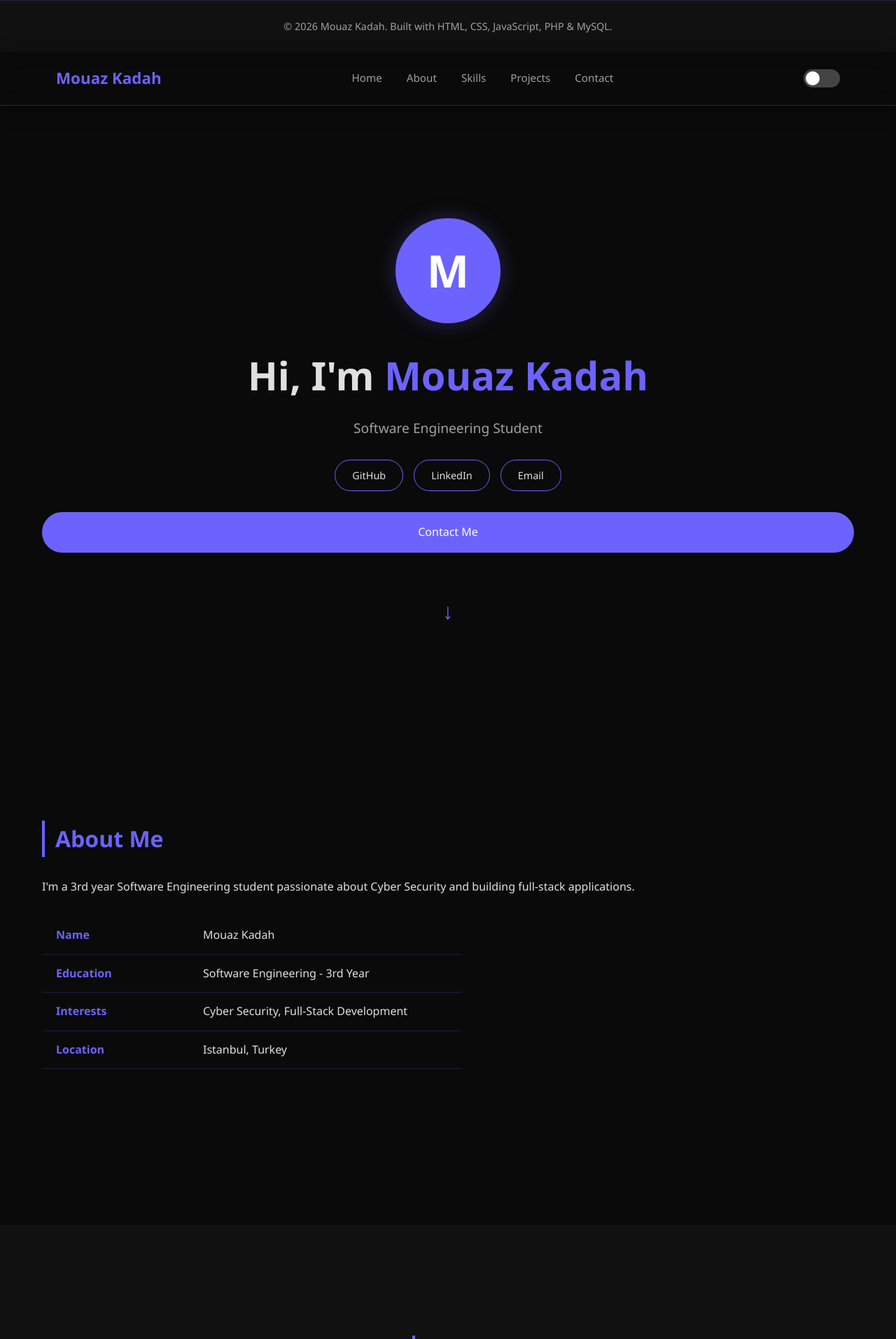
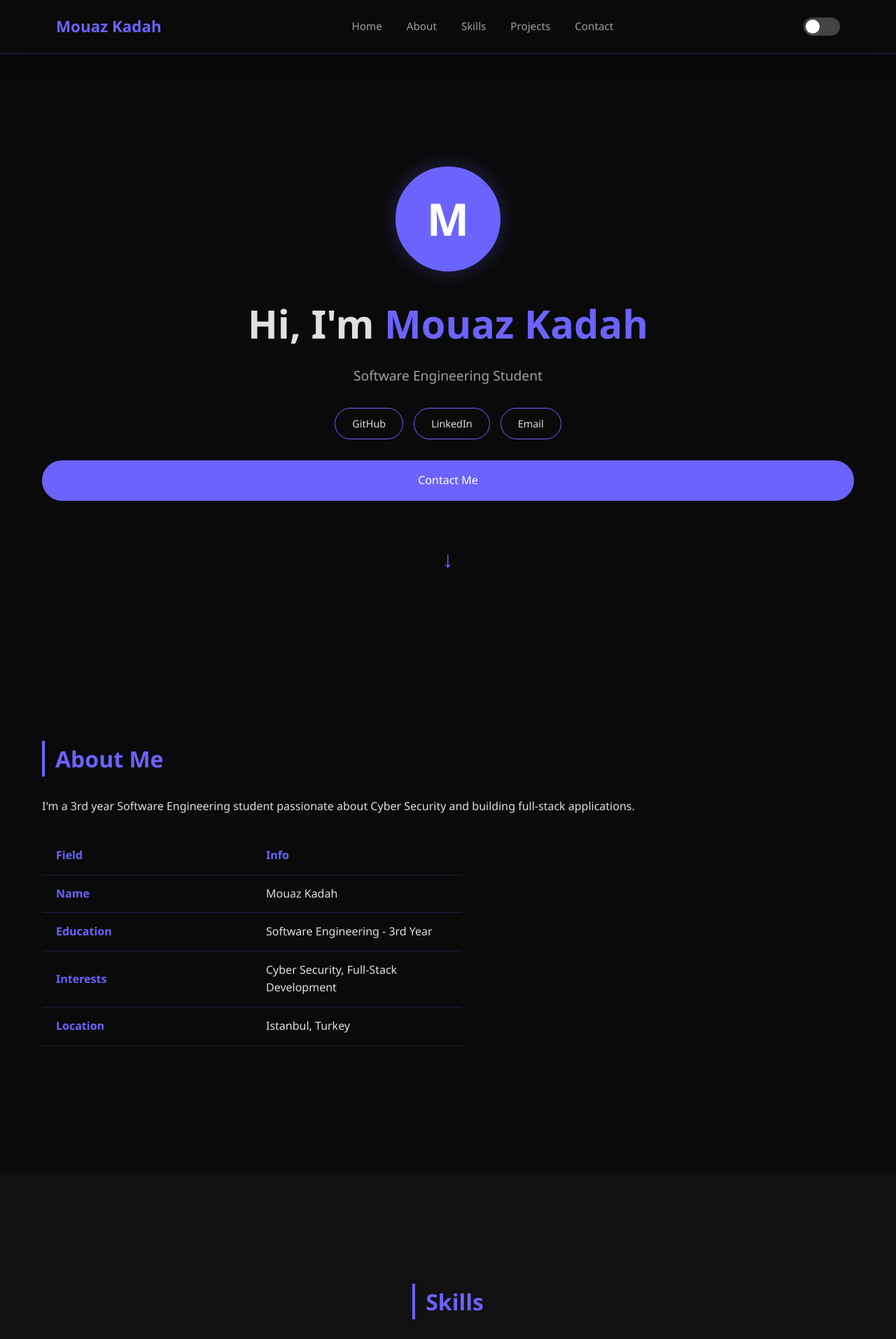
Before and after one commit to mouaz-kadah/portfolio, a PHP site: page / in a window 1280 px wide. Shown: the top 1914 px of the page at 70% size. Run offline with PHP 8.4, Linux system fonts and the light colour scheme; data comes from the database, SQL or seed files in the repository.

Commit message:
Fix HTML structure and improve code quality

```diff
--- a/css/style.css
+++ b/css/style.css
@@ -13,6 +13,9 @@
     margin: 0;
     padding: 0;
     box-sizing: border-box;
+}
+
+html {
     scroll-behavior: smooth;
 }
 
@@ -160,6 +163,7 @@ section h2 {
 
 /* ===== HOME ===== */
 #home {
+    position: relative;
     text-align: center;
     background: var(--bg);
 }
@@ -179,6 +183,7 @@ section h2 {
     margin-bottom: 30px;
 }
 
+/* ===== BUTTON ===== */
 .btn {
     background: var(--primary);
     color: white;
@@ -196,7 +201,101 @@ section h2 {
     color: var(--primary);
 }
 
+/* ===== PROFILE IMAGE ===== */
+.profile-img {
+    width: 150px;
+    height: 150px;
+    border-radius: 50%;
+    background: var(--primary);
+    display: flex;
+    align-items: center;
+    justify-content: center;
+    font-size: 4rem;
+    font-weight: bold;
+    color: white;
+    margin: 0 auto 30px;
+    border: 4px solid var(--primary);
+    box-shadow: 0 0 30px rgba(108, 99, 255, 0.3);
+}
+
+body.light-mode .profile-img {
+    color: var(--bg);
+    box-shadow: 0 0 30px rgba(139, 105, 20, 0.3);
+}
+
+/* ===== SOCIAL LINKS ===== */
+.social-links {
+    display: flex;
+    gap: 15px;
+    justify-content: center;
+    margin-bottom: 30px;
+    flex-wrap: wrap;
+}
+
+.social-btn {
+    background: transparent;
+    color: var(--text);
+    padding: 10px 24px;
+    border-radius: 25px;
+    text-decoration: none;
+    font-size: 0.9rem;
+    border: 1px solid var(--primary);
+    transition: all 0.3s;
+}
+
+.social-btn:hover {
+    background: var(--primary);
+    color: white;
+    transform: translateY(-3px);
+}
+
+/* ===== SCROLL INDICATOR ===== */
+.scroll-indicator {
+    position: absolute;
+    bottom: 40px;
+    left: 50%;
+    transform: translateX(-50%);
+    font-size: 2rem;
+    color: var(--primary);
+    animation: bounce 2s infinite;
+}
+
+@keyframes bounce {
+    0%, 100% { transform: translate(-50%, 0); }
+    50% { transform: translate(-50%, -15px); }
+}
+
+/* ===== ABOUT TABLE ===== */
+.about-table {
+    margin-top: 30px;
+    border-collapse: collapse;
+    max-width: 600px;
+    width: 100%;
+}
+
+.about-table th,
+.about-table td {
+    padding: 14px 20px;
+    text-align: left;
+    border-bottom: 1px solid rgba(108, 99, 255, 0.2);
+}
+
+.about-table th {
+    color: var(--primary);
+    font-weight: 600;
+    width: 35%;
+}
+
+.about-table td {
+    color: var(--text);
+}
+
 /* ===== SKILLS ===== */
+#skills {
+    background: var(--bg2);
+    align-items: center;
+}
+
 .skills-grid {
     display: grid;
     grid-template-columns: repeat(3, 1fr);
@@ -235,11 +334,6 @@ section h2 {
 .skill-card p {
     color: var(--text2);
     font-size: 0.85rem;
-}
-
-#skills {
-    background: var(--bg2);
-    align-items: center;
 }
 
 /* ===== PROJECTS ===== */
@@ -330,6 +424,16 @@ section h2 {
     opacity: 0.8;
 }
 
+/* ===== FOOTER ===== */
+footer {
+    background: var(--bg2);
+    padding: 25px;
+    text-align: center;
+    color: var(--text2);
+    font-size: 0.9rem;
+    border-top: 1px solid rgba(108, 99, 255, 0.2);
+}
+
 /* ===== RESPONSIVE ===== */
 @media (max-width: 768px) {
     .navbar {
@@ -374,103 +478,3 @@ section h2 {
         grid-template-columns: 1fr;
     }
 }
-
-.profile-img {
-    width: 150px;
-    height: 150px;
-    border-radius: 50%;
-    background: var(--primary);
-    display: flex;
-    align-items: center;
-    justify-content: center;
-    font-size: 4rem;
-    font-weight: bold;
-    color: white;
-    margin: 0 auto 30px;
-    border: 4px solid var(--primary);
-    box-shadow: 0 0 30px rgba(108, 99, 255, 0.3);
-}
-
-body.light-mode .profile-img {
-    background: var(--primary);
-    border-color: var(--primary);
-    color: var(--bg);
-    box-shadow: 0 0 30px rgba(139, 105, 20, 0.3);
-}
-
-.about-table {
-    margin-top: 30px;
-    border-collapse: collapse;
-    max-width: 600px;
-    width: 100%;
-}
-
-.about-table th,
-.about-table td {
-    padding: 14px 20px;
-    text-align: left;
-    border-bottom: 1px solid rgba(108, 99, 255, 0.2);
-}
-
-.about-table th {
-    color: var(--primary);
-    font-weight: 600;
-    width: 35%;
-}
-
-.about-table td {
-    color: var(--text);
-}
-
-.social-links {
-    display: flex;
-    gap: 15px;
-    justify-content: center;
-    margin-bottom: 30px;
-    flex-wrap: wrap;
-}
-
-.social-btn {
-    background: transparent;
-    color: var(--text);
-    padding: 10px 24px;
-    border-radius: 25px;
-    text-decoration: none;
-    font-size: 0.9rem;
-    border: 1px solid var(--primary);
-    transition: all 0.3s;
-}
-
-.social-btn:hover {
-    background: var(--primary);
-    color: white;
-    transform: translateY(-3px);
-}
-
-footer {
-    background: var(--bg2);
-    padding: 25px;
-    text-align: center;
-    color: var(--text2);
-    font-size: 0.9rem;
-    border-top: 1px solid rgba(108, 99, 255, 0.2);
-}
-
-.scroll-indicator {
-    position: absolute;
-    bottom: 40px;
-    left: 50%;
-    transform: translateX(-50%);
-    font-size: 2rem;
-    color: var(--primary);
-    animation: bounce 2s infinite;
-}
-
-@keyframes bounce {
-    0%, 100% { transform: translate(-50%, 0); }
-    50% { transform: translate(-50%, -15px); }
-}
-
-#home {
-    position: relative;
-}
--- a/index.html
+++ b/index.html
@@ -8,16 +8,9 @@
     <link href="https://fonts.googleapis.com/css2?family=Outfit:wght@400;500;600&display=swap" rel="stylesheet" />
     <link rel="stylesheet" href="css/style.css">
 </head>
-
-<footer>
-    <p>© 2026 Mouaz Kadah. Built with HTML, CSS, JavaScript, PHP & MySQL.</p>
-</footer>
-
 <body>
 
-
     <!-- Navigation -->
-    <!-- Floating Navigation -->
     <nav class="navbar">
         <div class="nav-logo">Mouaz Kadah</div>
         <ul class="nav-links">
@@ -33,26 +26,19 @@
         </label>
     </nav>
 
+    <!-- Home Section -->
     <section id="home">
         <div class="profile-img">M</div>
         <h1>Hi, I'm <span id="userName">Mouaz Kadah</span></h1>
         <p id="userTitle">Software Engineering Student</p>
 
         <div class="social-links">
-        <a href="https://github.com/mouaz-kadah" target="_blank" class="social-btn">
-            <span>GitHub</span>
-        </a>
-        <a href="https://www.linkedin.com/in/mouaz-kadah-1101a0264/" target="_blank" class="social-btn">
-            <span>LinkedIn</span>
-        </a>
-        <a href="mailto:muaz.kadah@gmail.com" class="social-btn">
-            <span>Email</span>
-        </a>
-    </div>
-    <div class="scroll-indicator">
-    <span>↓</span>
+            <a href="https://github.com/mouaz-kadah" target="_blank" class="social-btn">GitHub</a>
+            <a href="https://www.linkedin.com/in/mouaz-kadah-1101a0264/" target="_blank" class="social-btn">LinkedIn</a>
+            <a href="mailto:muaz.kadah@gmail.com" class="social-btn">Email</a>
         </div>
 
+        <div class="scroll-indicator">↓</div>
         <a href="#contact" class="btn">Contact Me</a>
     </section>
 
@@ -62,6 +48,13 @@
         <p>I'm a 3rd year Software Engineering student passionate about Cyber Security and building full-stack applications.</p>
 
         <table class="about-table">
+            <thead>
+                <tr>
+                    <th>Field</th>
+                    <th>Info</th>
+                </tr>
+            </thead>
+            <tbody>
                 <tr>
                     <th>Name</th>
                     <td>Mouaz Kadah</td>
@@ -78,6 +71,7 @@
                     <th>Location</th>
                     <td>Istanbul, Turkey</td>
                 </tr>
+            </tbody>
         </table>
     </section>
 
@@ -117,11 +111,12 @@
             </div>
         </div>
     </section>
+
     <!-- Projects Section -->
     <section id="projects">
         <h2>Projects</h2>
         <div id="projects-container">
-            <!-- Projects will load from database -->
+            <!-- Projects load dynamically from database via AJAX -->
         </div>
     </section>
 
@@ -129,13 +124,18 @@
     <section id="contact">
         <h2>Contact Me</h2>
         <form id="contactForm">
-            <input type="text" id="name" placeholder="Your Name">
-            <input type="email" id="email" placeholder="Your Email">
-            <textarea id="message" placeholder="Your Message"></textarea>
+            <input type="text" id="name" placeholder="Your Name" required>
+            <input type="email" id="email" placeholder="Your Email" required>
+            <textarea id="message" placeholder="Your Message" required></textarea>
             <button type="submit">Send Message</button>
         </form>
     </section>
 
+    <!-- Footer -->
+    <footer>
+        <p>© 2026 Mouaz Kadah. Built with HTML, CSS, JavaScript, PHP & MySQL.</p>
+    </footer>
+
     <script src="js/main.js"></script>
 </body>
 </html>
--- a/js/main.js
+++ b/js/main.js
@@ -11,12 +11,12 @@ document.addEventListener('DOMContentLoaded', function() {
     updateTheme();
 });
 
-// ===== LOAD PROJECTS =====
+// ===== LOAD PROJECTS (AJAX) =====
 function loadProjects() {
+    const container = document.getElementById('projects-container');
     fetch('get_projects.php')
         .then(response => response.json())
         .then(projects => {
-            const container = document.getElementById('projects-container');
             if (projects.length === 0) {
                 container.innerHTML = '<p>No projects yet.</p>';
                 return;
@@ -29,6 +29,9 @@ function loadProjects() {
                     <a href="${project.link}" class="btn" target="_blank">View Project</a>
                 </div>
             `).join('');
+        })
+        .catch(err => {
+            container.innerHTML = '<p>Failed to load projects.</p>';
         });
 }
 
@@ -42,9 +45,11 @@ if (contactForm) {
         const name = document.getElementById('name').value.trim();
         const email = document.getElementById('email').value.trim();
         const message = document.getElementById('message').value.trim();
+
         if (name === '') { alert('Please enter your name!'); return; }
         if (email === '') { alert('Please enter your email!'); return; }
         if (message === '') { alert('Please enter your message!'); return; }
+
         fetch('contact.php', {
             method: 'POST',
             headers: { 'Content-Type': 'application/x-www-form-urlencoded' },
@@ -58,6 +63,9 @@ if (contactForm) {
             } else {
                 alert('Error: ' + data.message);
             }
+        })
+        .catch(err => {
+            alert('Failed to send message. Please try again.');
         });
     });
 }
```
Also changed, not shown: 1 other file. Lines whose indentation alone changed are shown as unchanged.
